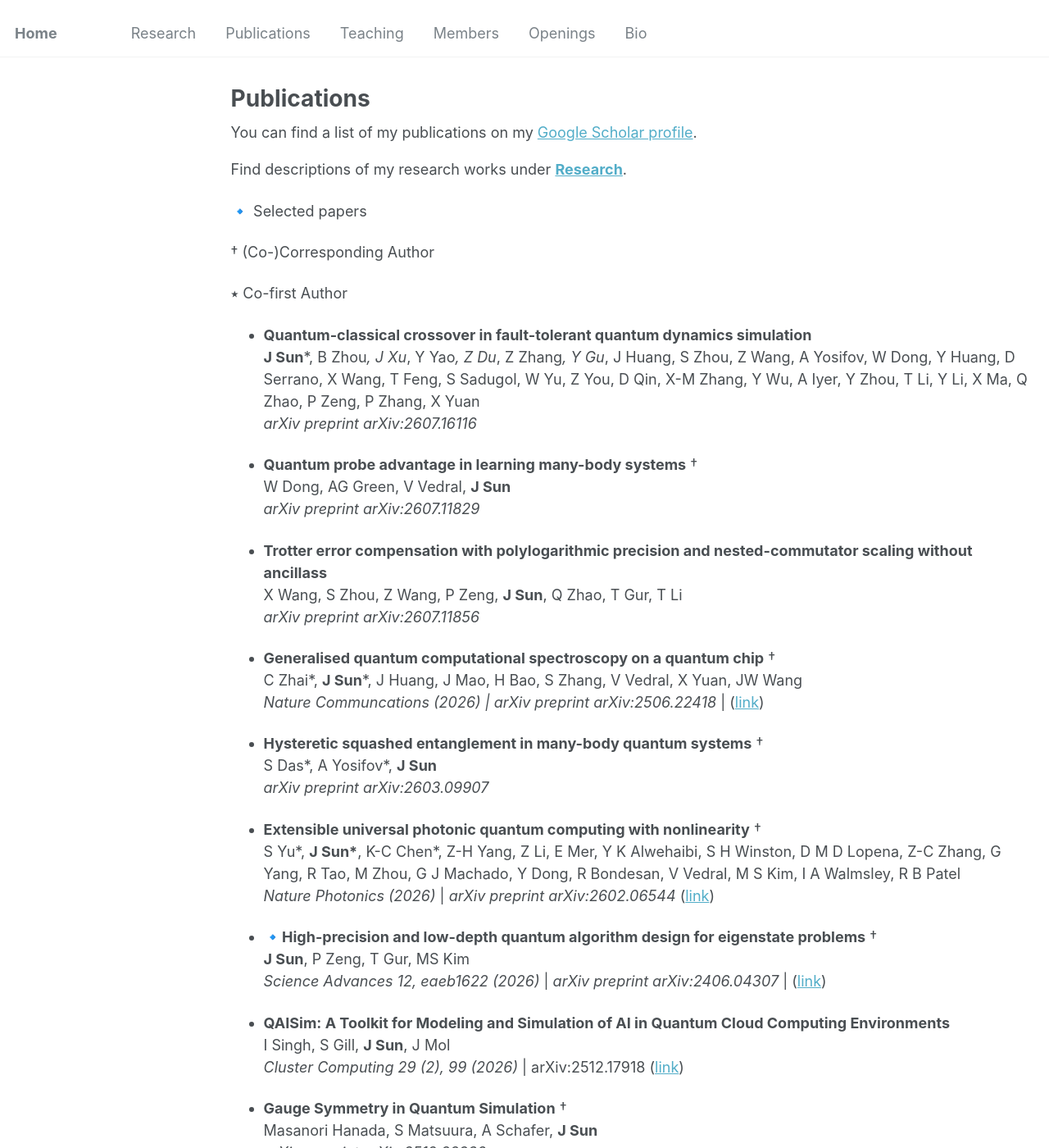
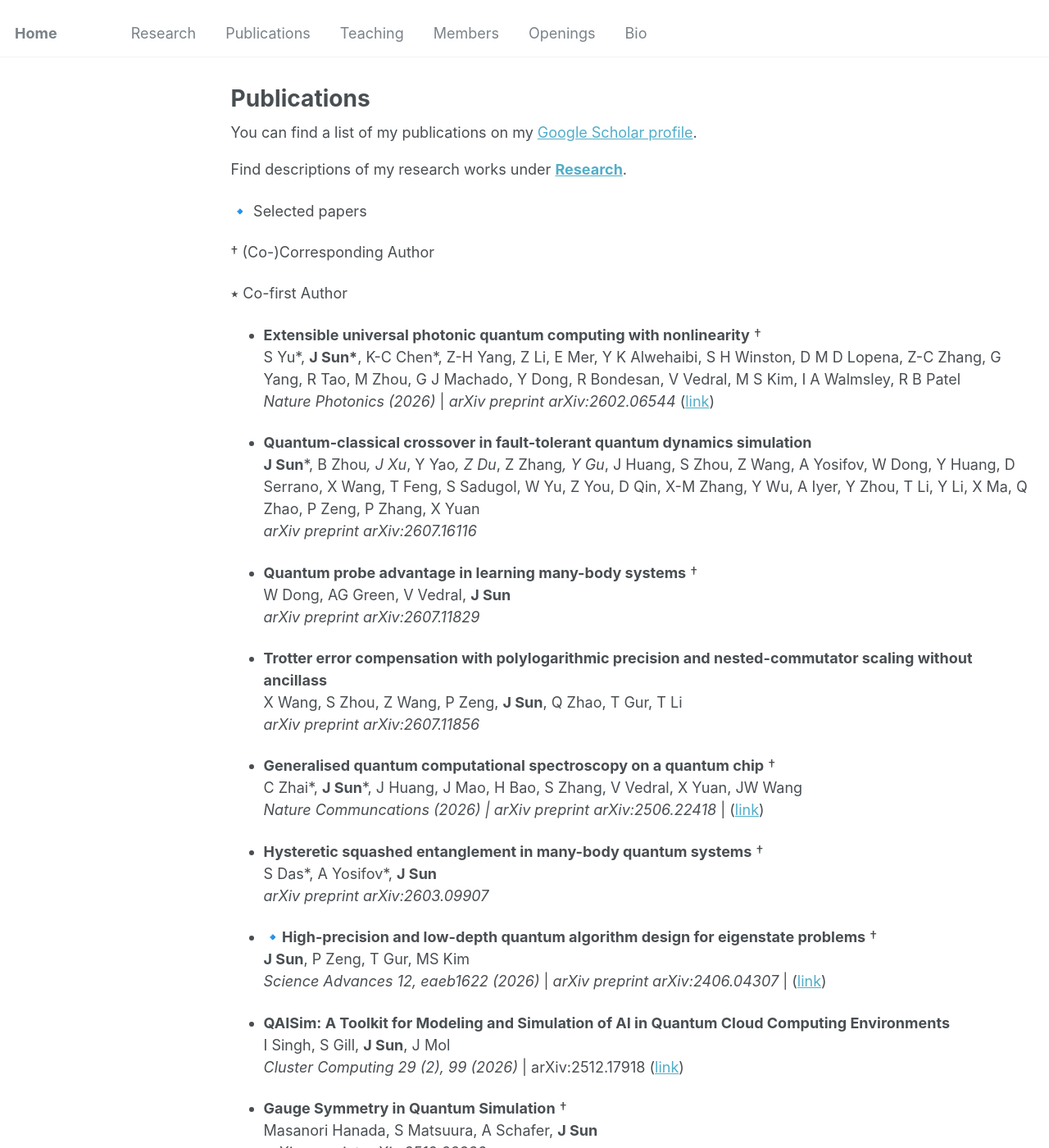
Before and after one commit to jinzhao-sun/jinzhao-sun.github.io, a Jekyll site: the page built from _pages/publications.md, in a window 1280 px wide and 1400 px high. Shown: the whole window at 82% size. Built offline with Jekyll 4.4.1, drawn with Linux system fonts in a browser that asks for light colours; part of the change alters nothing that is shown.

```diff
--- a/_pages/publications.md
+++ b/_pages/publications.md
@@ -20,6 +20,10 @@ Find descriptions of my research works under **[Research](research.md)**.
 
 ⭑ Co-first Author
 
+- **Extensible universal photonic quantum computing with nonlinearity** †<br>
+  S Yu\*, **J Sun\***, K-C Chen\*, Z-H Yang, Z Li, E Mer, Y K Alwehaibi, S H Winston, D M D Lopena, Z-C Zhang, G Yang, R Tao, M Zhou, G J Machado, Y Dong, R Bondesan, V Vedral, M S Kim, I A Walmsley, R B Patel <br>
+  *Nature Photonics (2026)* | *arXiv preprint arXiv:2602.06544*  ([link](https://www.nature.com/articles/s41566-026-01962-8))
+
 - **Quantum-classical crossover in fault-tolerant quantum dynamics simulation** <br>
   **J Sun**\*, B Zhou*, J Xu*, Y Yao*, Z Du*, Z Zhang*, Y Gu*, J Huang, S Zhou, Z Wang, A Yosifov, W Dong, Y Huang, D Serrano, X Wang, T Feng, S Sadugol, W Yu, Z You, D Qin, X-M Zhang, Y Wu, A Iyer, Y Zhou, T Li, Y Li, X Ma, Q Zhao, P Zeng, P Zhang, X Yuan<br>
    *arXiv preprint arXiv:2607.16116*
@@ -39,10 +43,6 @@ Find descriptions of my research works under **[Research](research.md)**.
 - **Hysteretic squashed entanglement in many-body quantum systems** †<br>
   S Das\*, A Yosifov\*, **J Sun**  <br>
   *arXiv preprint arXiv:2603.09907*
-
-- **Extensible universal photonic quantum computing with nonlinearity** †<br>
-  S Yu\*, **J Sun\***, K-C Chen\*, Z-H Yang, Z Li, E Mer, Y K Alwehaibi, S H Winston, D M D Lopena, Z-C Zhang, G Yang, R Tao, M Zhou, G J Machado, Y Dong, R Bondesan, V Vedral, M S Kim, I A Walmsley, R B Patel <br>
-  *Nature Photonics (2026)* | *arXiv preprint arXiv:2602.06544*  ([link](https://www.nature.com/articles/s41566-026-01962-8))
 
 - 🔹**High-precision and low-depth quantum algorithm design for eigenstate problems** †<br>
   **J Sun**, P Zeng, T Gur, MS Kim
```
